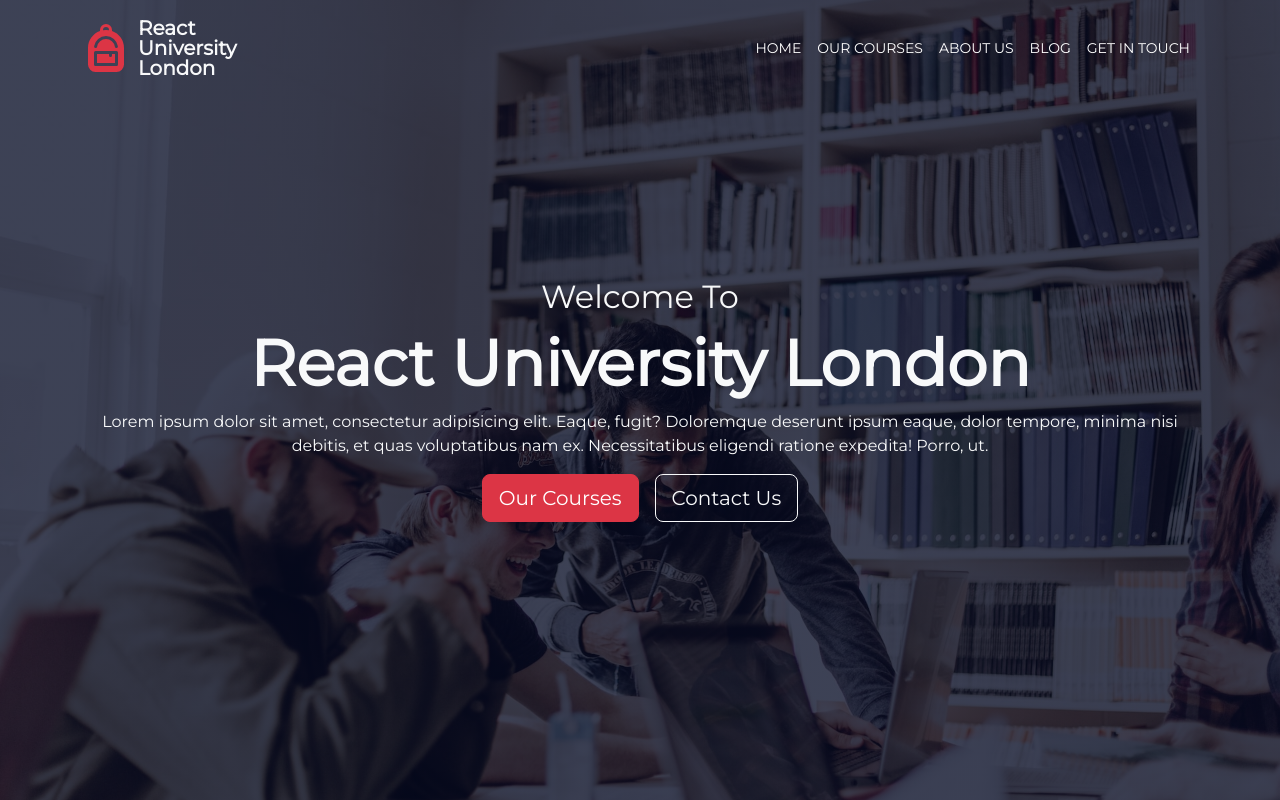
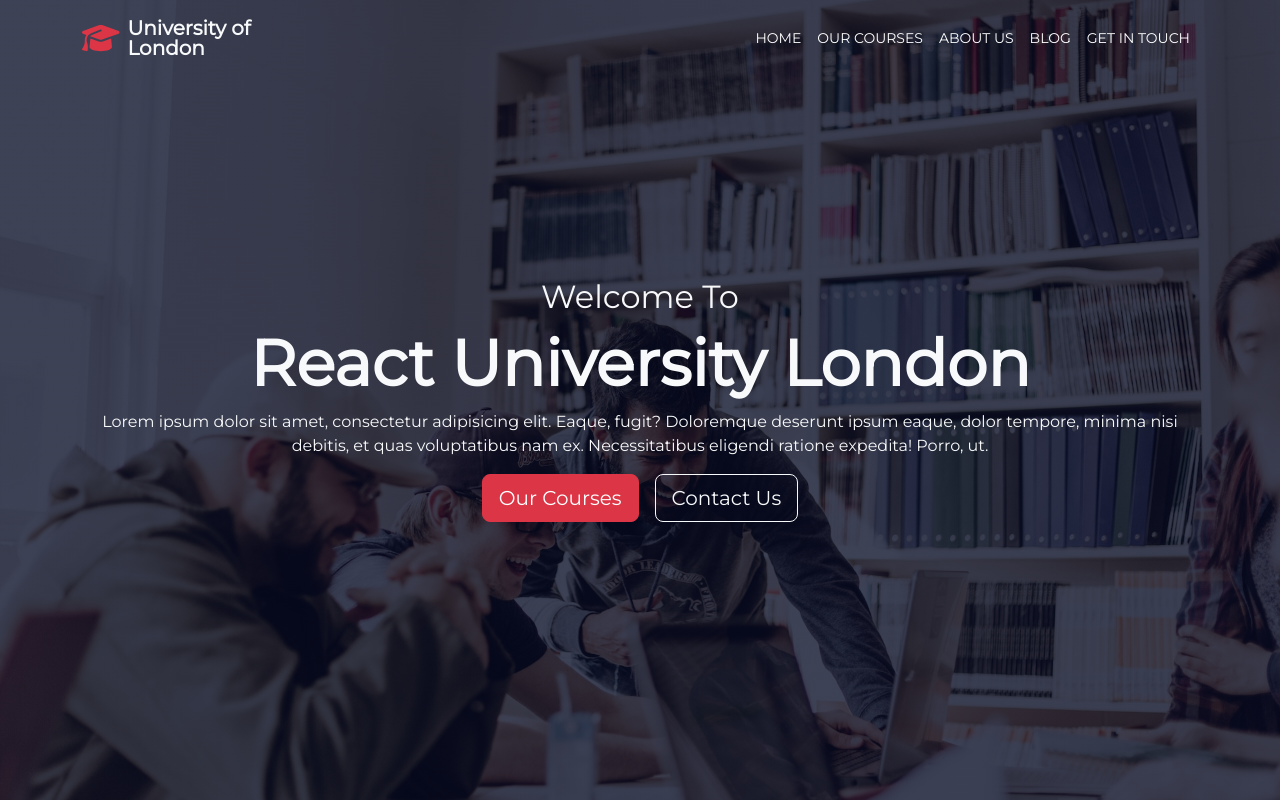
Before and after one commit to Ionut-Cora/react-university-website, a React (Create React App) app: page / in a window 1280 px wide. Shown: the top 800 px of the page. Built offline with nearby package versions, Linux system fonts and the light colour scheme.

Commit message:
fontawesome install and logo change

```diff
--- a/package.json
+++ b/package.json
@@ -4,6 +4,11 @@
   "version": "0.1.0",
   "private": true,
   "dependencies": {
+    "@fortawesome/fontawesome-svg-core": "^6.7.2",
+    "@fortawesome/free-brands-svg-icons": "^6.7.2",
+    "@fortawesome/free-regular-svg-icons": "^6.7.2",
+    "@fortawesome/free-solid-svg-icons": "^6.7.2",
+    "@fortawesome/react-fontawesome": "^0.2.2",
     "@testing-library/jest-dom": "^5.17.0",
     "@testing-library/react": "^13.4.0",
     "@testing-library/user-event": "^13.5.0",
--- a/src/App.js
+++ b/src/App.js
@@ -1,5 +1,7 @@
 import './App.css';
 import { Link, Routes, Route } from 'react-router-dom';
+import { FontAwesomeIcon } from '@fortawesome/react-fontawesome';
+import { faGraduationCap } from '@fortawesome/free-solid-svg-icons';
 import Container from 'react-bootstrap/Container';
 import Nav from 'react-bootstrap/Nav';
 import Navbar from 'react-bootstrap/Navbar';
@@ -15,15 +17,10 @@
       <Navbar expand="lg" className='position-absolute w-100'>
         <Container>
           <Navbar.Brand>
-            <Link to="/" className='navbar-brand d-flex align-items-center'>
-              <svg xmlns="http://www.w3.org/2000/svg" width="48" height="48" fill="#dc3545" className="bi bi-backpack-fill" viewBox="0 0 16 16">
-                <path d="M5 13v-3h4v.5a.5.5 0 0 0 1 0V10h1v3z"/>
-                <path d="M6 2v.341C3.67 3.165 2 5.388 2 8v5.5A2.5 2.5 0 0 0 4.5 16h7a2.5 2.5 0 0 0 2.5-2.5V8a6.002 6.002 0 0 0-4-5.659V2a2 2 0 1 0-4 0m2-1a1 1 0 0 1 1 1v.083a6.04 6.04 0 0 0-2 0V2a1 1 0 0 1 1-1m0 3a4 4 0 0 1 3.96 3.43.5.5 0 1 1-.99.14 3 3 0 0 0-5.94 0 .5.5 0 1 1-.99-.14A4 4 0 0 1 8 4M4.5 9h7a.5.5 0 0 1 .5.5v4a.5.5 0 0 1-.5.5h-7a.5.5 0 0 1-.5-.5v-4a.5.5 0 0 1 .5-.5"/>
-              </svg>
+            <Link to="/" className='navbar-brand d-flex align-items-center' style={{color: "#dc3545"}}>
+              <FontAwesomeIcon icon={faGraduationCap} size='xl' />
               <span className='mx-2 text-light lh-1 fw-semibold'>
-                React
-                <br></br>
-                University
+                University of
                 <br></br>
                 London
               </span>
```
Also changed, not shown: 1 other file (tests, documents, lock files or other folders).
